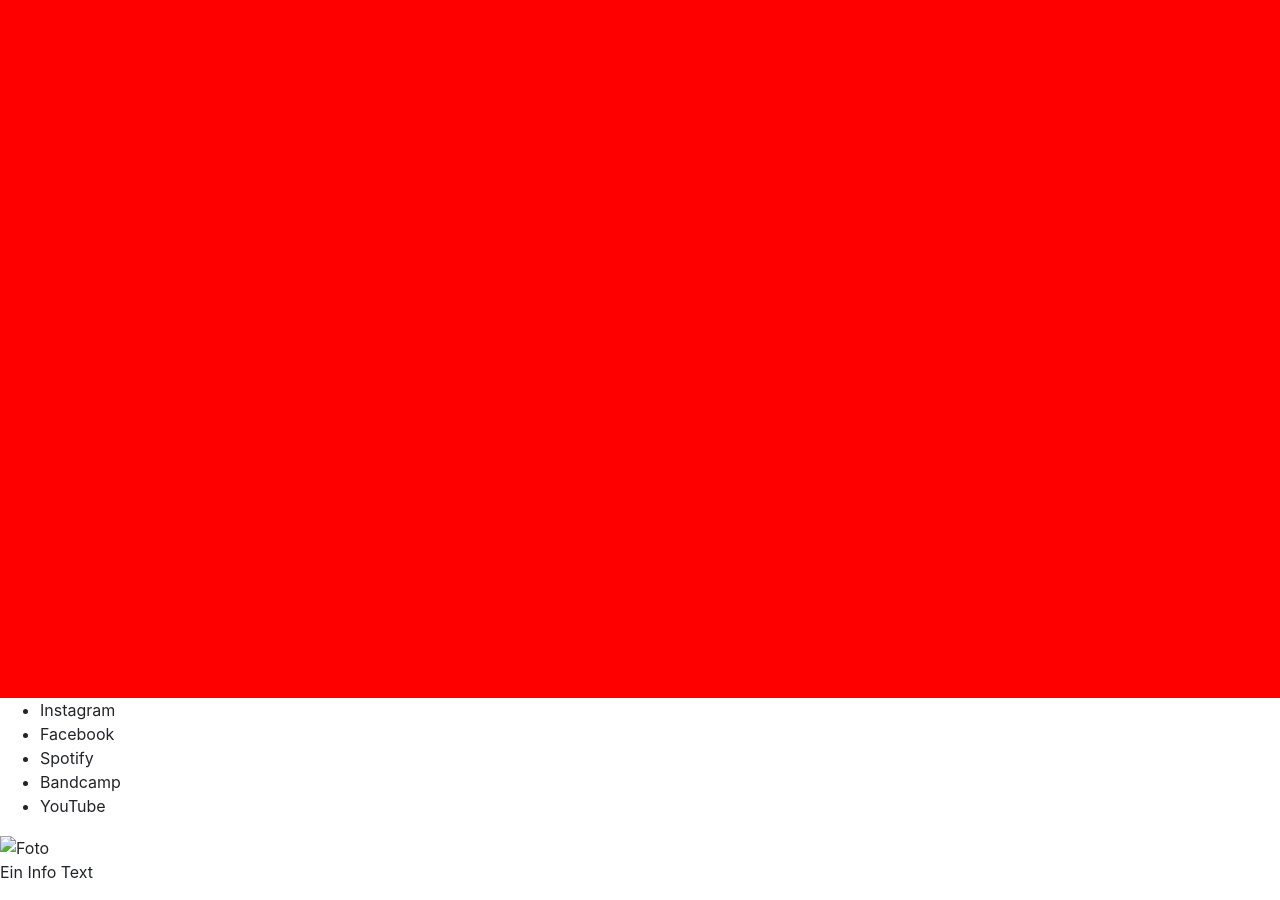
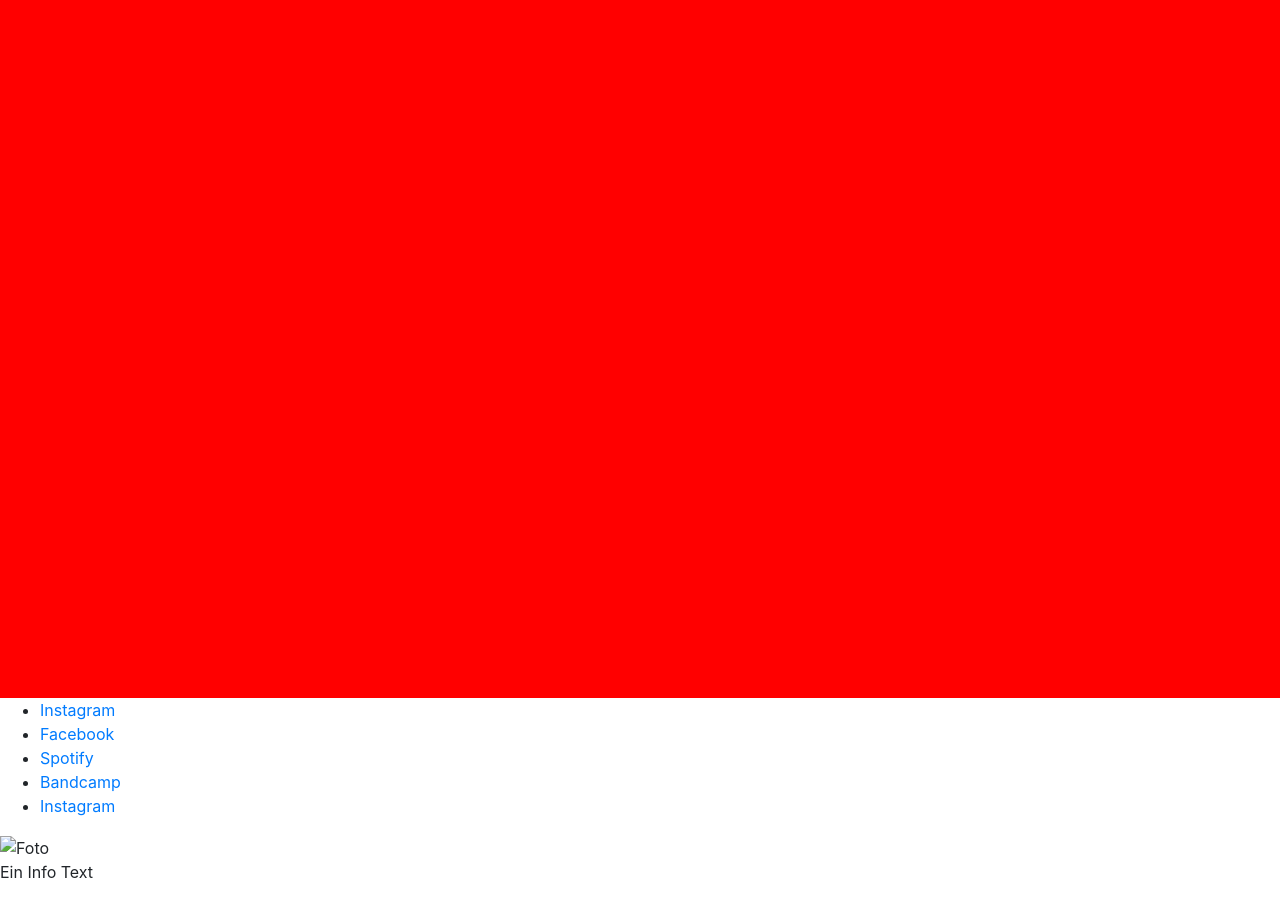
Before and after one commit to flxkrmr/flxkrmr.github.io, a Jekyll site: the page built from _posts/2019-07-15-test.md, in a window 1280 px wide and 900 px high, scrolled down 1158 px. Built offline with Jekyll 4.4.1, drawn with Linux system fonts in a browser that asks for light colours.

Commit message:
Add basic info structre

```diff
--- a/_config.yml
+++ b/_config.yml
@@ -7,3 +7,10 @@ title: Jonsy
 banner:
   title: Welcome to Jonsy's homepage
   subtitle: Jojojo
+
+links:
+  instagram: www.instagram.de
+  facebook: www.facebook.de
+  spotify: www.spotify.de
+  bandcamp: www.bandcamp.de
+  youtube: www.youtube.de/ladfkjs
--- a/_includes/info.html
+++ b/_includes/info.html
@@ -1,10 +1,10 @@
 <div id="info-container">
   <ul>
-    <li>Instagram</li>
-    <li>Facebook</li>
-    <li>Spotify</li>
-    <li>Bandcamp</li>
-    <li>YouTube</li>
+    <li><a href="{{site.links.instagram}}">Instagram</a></li>
+    <li><a href="{{site.links.facebook}}">Facebook</a></li>
+    <li><a href="{{site.links.spotify}}">Spotify</a></li>
+    <li><a href="{{site.links.bandcamp}}">Bandcamp</a></li>
+    <li><a href="{{site.links.youtube}}">Instagram</a></li>
   </ul>
   <img src="#" alt="Foto">
   <p>Ein Info Text</p>
```
